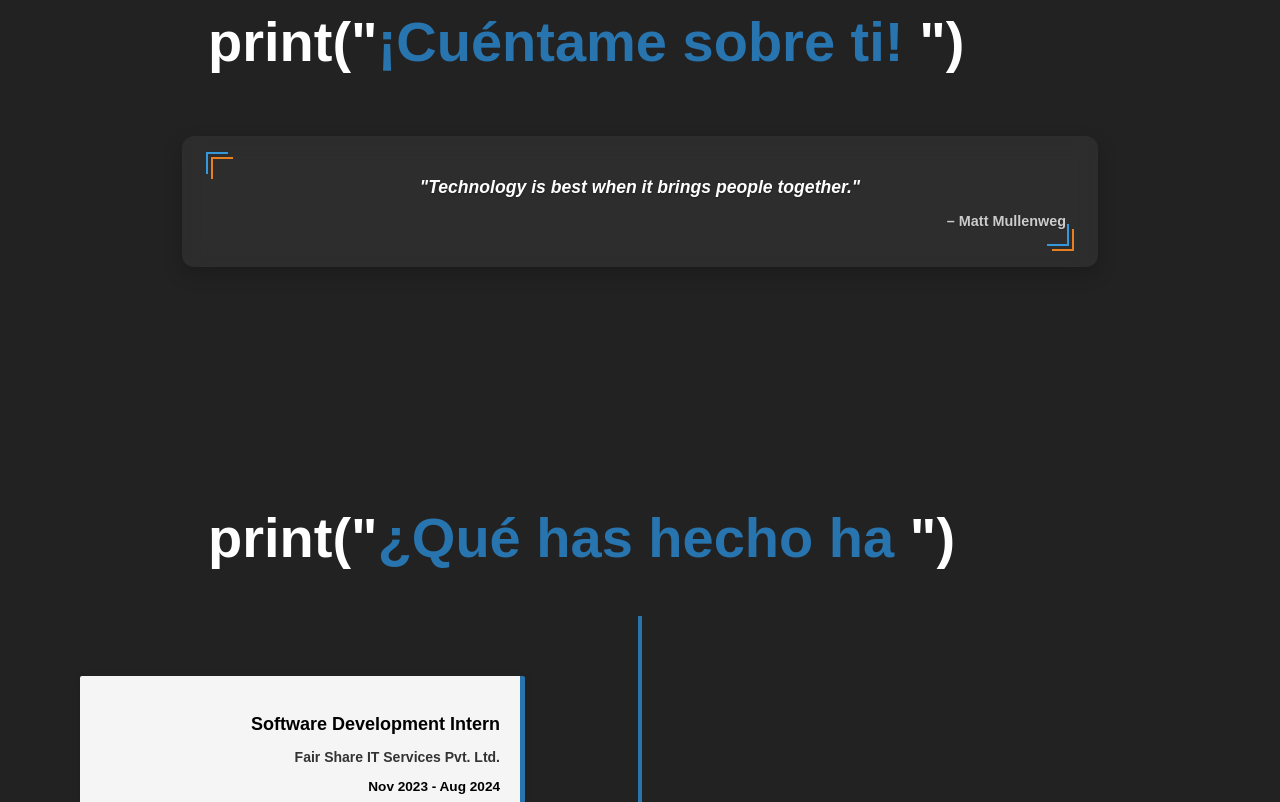
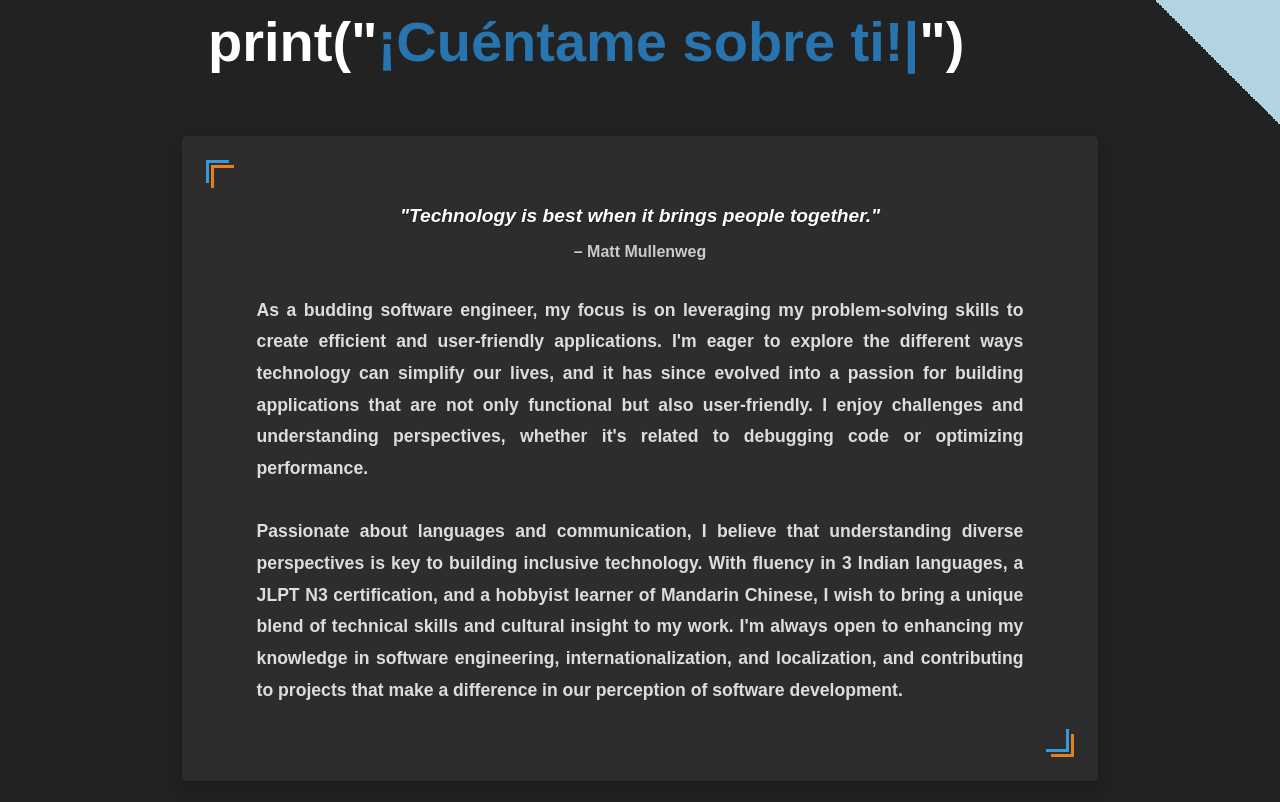
Before and after one commit to Janhavi-2001/Janhavi-2001.github.io, a React (Create React App) app: page / in a window 1280 px wide. Shown: the part 918-1720 px from the top of the page. Built offline with nearby package versions, Linux system fonts and the light colour scheme.

Commit message:
Modify about section

```diff
--- a/src/Components/About/About.css
+++ b/src/Components/About/About.css
@@ -9,14 +9,15 @@
   position: relative;
   margin: 2rem auto;
   max-width: 70%;
-  padding: 1rem 1.5rem;
+  padding: 1.5rem;
   background: rgba(255, 255, 255, 0.05);
   backdrop-filter: blur(10px);
-  border-radius: 12px;
+  border-radius: 5px;
   box-shadow: 0 8px 20px rgba(0, 0, 0, 0.2);
   overflow: hidden;
-  animation: fadeInUp 1s ease forwards;
+  animation: none; /* Remove animation from page load */
   opacity: 0;
+  transition: opacity 1s ease; /* Fade-in on scroll */
 }
 
 @keyframes fadeInUp {
@@ -28,6 +29,11 @@
     opacity: 1;
     transform: translateY(0);
   }
+}
+
+.quote-block.show {
+  animation: fadeInUp 1s ease forwards; /* Trigger fadeInUp animation when visible */
+  opacity: 1; /* Ensure opacity is 1 when visible */
 }
 
 .quote-corner-frame {
@@ -49,8 +55,8 @@
   left: 0;
   width: 20px;
   height: 20px;
-  border-top: 2px solid #3498db;
-  border-left: 2px solid #3498db;
+  border-top: 3px solid #3498db;
+  border-left: 3px solid #3498db;
 }
 
 .quote-corner-frame::after {
@@ -60,8 +66,8 @@
   left: 5px;
   width: 20px;
   height: 20px;
-  border-top: 2px solid #e67e22;
-  border-left: 2px solid #e67e22;
+  border-top: 3px solid #e67e22;
+  border-left: 3px solid #e67e22;
 }
 
 .corner-br-orange {
@@ -70,8 +76,8 @@
   right: 0;
   width: 20px;
   height: 20px;
-  border-bottom: 2px solid #e67e22;
-  border-right: 2px solid #e67e22;
+  border-bottom: 3px solid #e67e22;
+  border-right: 3px solid #e67e22;
 }
 
 .corner-br-blue {
@@ -80,12 +86,12 @@
   right: 5px;
   width: 20px;
   height: 20px;
-  border-bottom: 2px solid #3498db;
-  border-right: 2px solid #3498db;
+  border-bottom: 3px solid #3498db;
+  border-right: 3px solid #3498db;
 }
 
 .quote {
-  font-size: 1.1rem;
+  font-size: 1.2rem;
   font-style: italic;
   color: #fff;
   margin-bottom: 0.75rem;
@@ -93,15 +99,28 @@
 }
 
 .author {
-  text-align: right;
-  font-size: 0.9rem;
+  text-align: center;
+  font-size: 1rem;
   color: #ccc;
   font-weight: bold;
   text-shadow: 0 1px 1px rgba(0, 0, 0, 0.2);
 }
 
+.description {
+  font-size: 1.1rem;
+  color: #ddd;
+  margin-top: 1rem;
+  line-height: 1.8;
+  text-align: justify;
+  text-justify: inter-word;
+  width: 90%;
+  margin: 0 auto;
+  padding-bottom: 25px;
+}
+
 .quote-block:hover {
   box-shadow: 0 12px 30px rgba(0, 0, 0, 0.35);
+  transition: 0.5s ease-in-out;
 }
 
 .quote-corner-frame:hover::before,
@@ -114,65 +133,6 @@
   border-color: #fdcb6e;
 }
 
-.quote-block {
-  position: relative;
-  margin: 2rem auto;
-  max-width: 70%;
-  padding: 1rem 1.5rem;
-  background: rgba(255, 255, 255, 0.05);
-  backdrop-filter: blur(10px);
-  border-radius: 12px;
-  box-shadow: 0 8px 20px rgba(0, 0, 0, 0.2);
-  overflow: hidden;
-  animation: fadeInUp 1s ease forwards;
-  opacity: 0;
-}
-
-@keyframes fadeInUp {
-  0% {
-    opacity: 0;
-    transform: translateY(40px);
-  }
-  100% {
-    opacity: 1;
-    transform: translateY(0);
-  }
-}
-
-.quote-corner-frame {
-  position: relative;
-  padding: 0.5rem;
-}
-
-.quote-corner-frame::before,
-.quote-corner-frame::after,
-.corner-br-orange,
-.corner-br-blue {
-  transition: all 0.3s ease;
-}
-
-.quote-corner-frame::before {
-  content: '';
-  position: absolute;
-  top: 0;
-  left: 0;
-  width: 20px;
-  height: 20px;
-  border-top: 2px solid #3498db;
-  border-left: 2px solid #3498db;
-}
-
-.quote-corner-frame::after {
-  content: '';
-  position: absolute;
-  top: 5px;
-  left: 5px;
-  width: 20px;
-  height: 20px;
-  border-top: 2px solid #e67e22;
-  border-left: 2px solid #e67e22;
-}
-
 .about-heading {
   color: #fff;
   padding-bottom: 20px;
@@ -182,9 +142,7 @@
 }
 
 @media (max-width: 768px) {
-  .about-heading {
-    margin-left: 10px;
-    font-size: 1.7rem;
-    text-align: left;
+  .quote-block {
+    max-width: 90%;
   }
 }
--- a/src/Components/About/About.js
+++ b/src/Components/About/About.js
@@ -1,12 +1,32 @@
-import React from 'react';
+import React, { useEffect } from 'react';
 import { TypeAnimation } from 'react-type-animation';
 import './About.css';
 
 const About = () => {
+
+  // Set up the Intersection Observer
+  useEffect(() => {
+    const quoteBlock = document.querySelector('.quote-block');
+
+    const observer = new IntersectionObserver((entries, observer) => {
+      entries.forEach(entry => {
+        if (entry.isIntersecting) {
+          entry.target.classList.add('show'); // Add show class to start animation
+          observer.unobserve(entry.target); // Stop observing once the animation has started
+        }
+      });
+    }, {
+      threshold: 0.5 // Trigger when 50% of the element is in view
+    });
+
+    observer.observe(quoteBlock); // Start observing the .quote-block
+  }, []);
+
   return (
     <div className="about-wrapper" id="about">
       <h1 className="type-animation about-heading">
         {'print("'}
+
         <TypeAnimation
           sequence={[
             'Tell me about yourself!', 2000,
@@ -25,15 +45,22 @@ const About = () => {
 
       <div className="quote-block">
         <div className="quote-corner-frame">
-            <span className="corner-br-orange" />
-            <span className="corner-br-blue" />
-            <p className="quote">"Technology is best when it brings people together." </p>
-            <p className="author">– Matt Mullenweg</p>
+          <span className="corner-br-orange" />
+          <span className="corner-br-blue" />
+          <br />
+          <p className="quote">"Technology is best when it brings people together." </p>
+          <p className="author">– Matt Mullenweg</p>
+          <br />
+          <p className="description">
+            As a budding software engineer, my focus is on leveraging my problem-solving skills to create efficient and user-friendly applications. I'm eager to explore the different ways technology can simplify our lives, and it has since evolved into a passion for building applications that are not only functional but also user-friendly.
+            I enjoy challenges and understanding perspectives, whether it's related to debugging code or optimizing performance.
+            <br /><br />
+            Passionate about languages and communication, I believe that understanding diverse perspectives is key to building inclusive technology.
+            With fluency in 3 Indian languages, a JLPT N3 certification, and a hobbyist learner of Mandarin Chinese, I wish to bring a unique blend of technical skills and cultural insight to my work. I'm always open to enhancing my knowledge in software engineering, internationalization, and localization, and contributing to projects that make a difference in our perception of software development.
+          </p>
+          <br />
         </div>
-        </div>
-      <p>
-
-      </p>
+      </div>
     </div>
   );
 };
```
